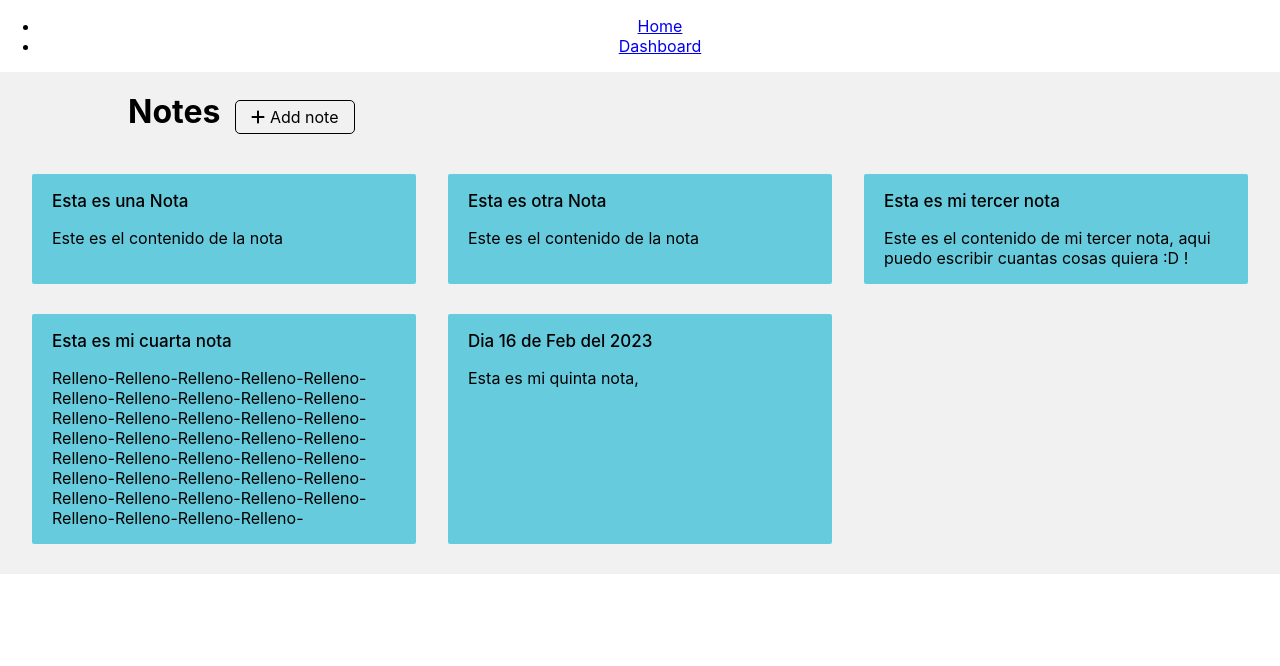
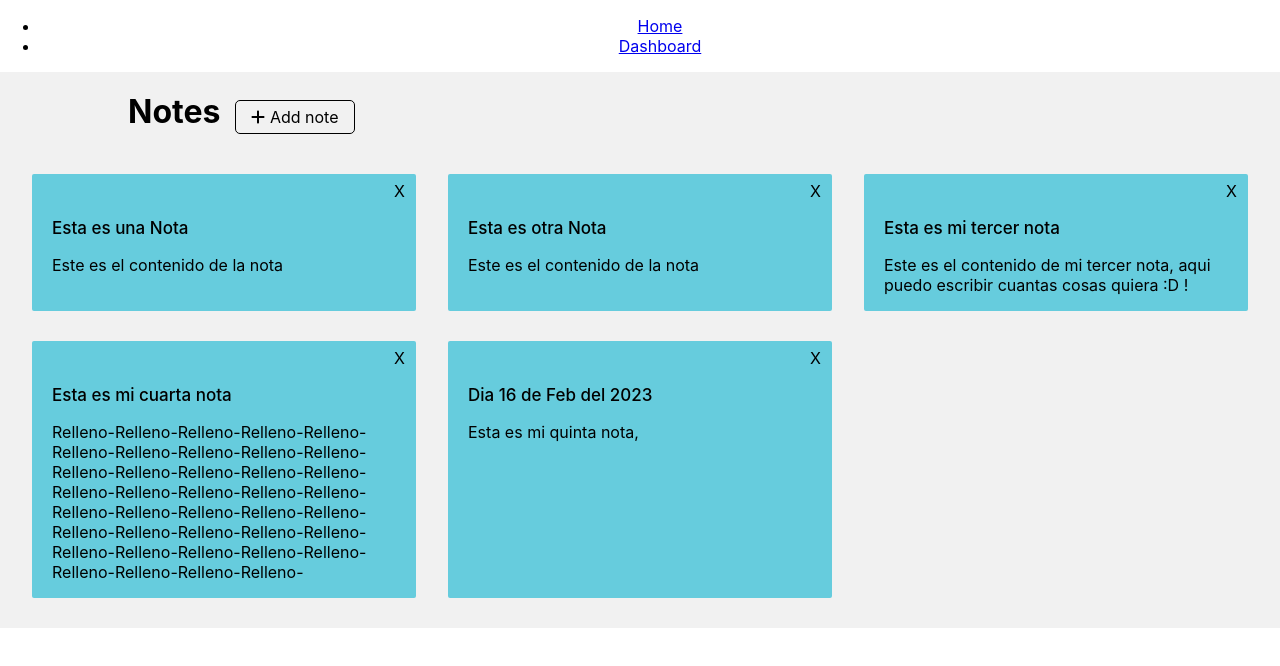
Before and after one commit to ChuckmonsterXlx/react-crud-app, a React (Create React App) app: page /dashboard in a window 1280 px wide. Shown: the top 666 px of the page. Built offline with nearby package versions, Linux system fonts and the light colour scheme; data requests are answered from the project's data file.

Commit message:
small fixes

```diff
--- a/src/components/notes/note/Note.tsx
+++ b/src/components/notes/note/Note.tsx
@@ -13,7 +13,8 @@ const Note = () => {
                     note ?
                         note.map((note, index) => {
                             return (
-                                <div id={note.id} className={styles.containerNote} key={index}>
+                                <div className={styles.containerNote} key={index}>
+                                    <div className={ styles.divOptions } onClick={() => console.log("has dado click a la notaID: ", note.id)}>X</div>
                                     <p className={styles.title}>{note.title}</p>
                                     <p className={styles.content}>{note.content}</p>
                                 </div>
--- a/src/components/notes/note/note.module.css
+++ b/src/components/notes/note/note.module.css
@@ -10,10 +10,20 @@
 .containerNote {
     background: #66ccdd;
     margin-bottom: 30px;
-    padding: 0 20px;
     border-radius: 2px;
+}
+.divOptions {
+    cursor: pointer;
+    width: fit-content;
+    margin-left: auto;
+    margin-right: 7px;
+    margin-top: 7px;
+    padding: 0px 4px;
 }
 .containerNote .title {
     font-weight: 500;
     font-size: 17px;
 }
+.containerNote p {
+    padding: 0 20px;
+}
--- a/src/hooks/redux/index.ts
+++ b/src/hooks/redux/index.ts
@@ -1,5 +1,5 @@
 import { useDispatch, useSelector, TypedUseSelectorHook } from 'react-redux'
-import type { RootState, AppDispatch } from '../../redux/store.ts'
+import type { RootState, AppDispatch } from '../../redux/store'
 
 // Use throughout your app instead of plain `useDispatch` and `useSelector`
 export const useAppDispatch: () => AppDispatch = useDispatch
--- a/src/pages/Home.tsx
+++ b/src/pages/Home.tsx
@@ -1,5 +1,5 @@
 import React from 'react'
-import { useAppSelector, useAppDispatch } from '../hooks/redux/index.ts'
+import { useAppSelector, useAppDispatch } from '../hooks/redux/index'
 
 const Home = () => {
   const { note } = useAppSelector((state) => state);
--- a/src/redux/store.ts
+++ b/src/redux/store.ts
@@ -1,5 +1,5 @@
 import { configureStore } from "@reduxjs/toolkit";
-import noteReducer from "./slices/notes/index.ts"
+import noteReducer from "./slices/notes/index"
 
 const store = configureStore({
     reducer: {
--- a/tsconfig.json
+++ b/tsconfig.json
@@ -7,7 +7,6 @@
       "esModuleInterop": true,
       "noImplicitAny": true,
       "sourceMap": true,
-      "allowImportingTsExtensions": true,
       "noEmit": true
     },
     "include": [
```
